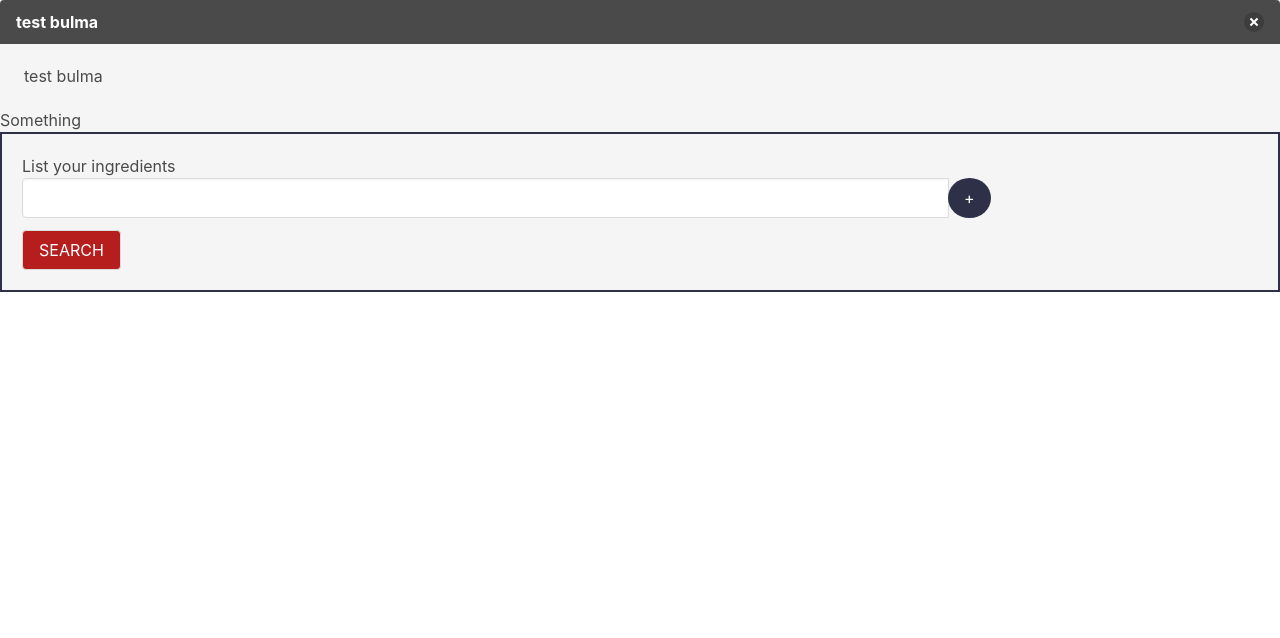
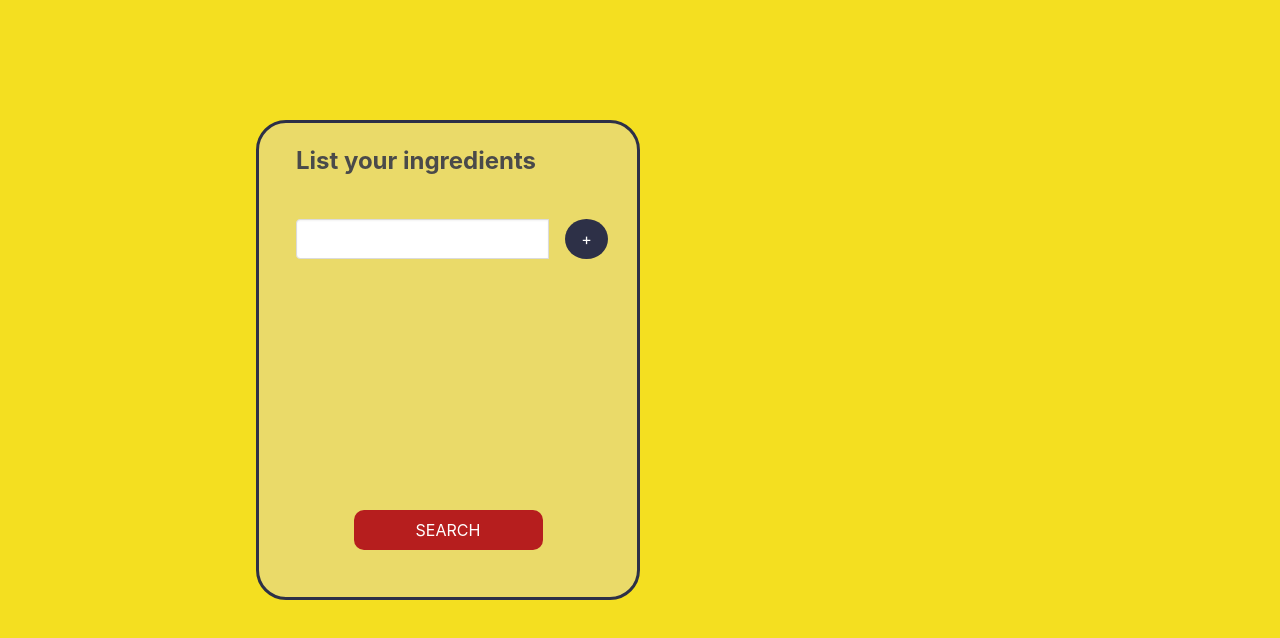
Before and after one commit to cl-lee/recipe-app, a React (Create React App) app: page / in a window 1280 px wide. Shown: the top 638 px of the page. Built offline with nearby package versions, Linux system fonts and the light colour scheme.

Commit message:
set main positioning of the form elements and set background-color with opacity

```diff
--- a/public/index.html
+++ b/public/index.html
@@ -9,6 +9,9 @@
       name="description"
       content="Web site created using create-react-app"
     />
+    <link rel="preconnect" href="https://fonts.googleapis.com">
+<link rel="preconnect" href="https://fonts.gstatic.com" crossorigin>
+<link href="https://fonts.googleapis.com/css2?family=Caveat&display=swap" rel="stylesheet">
     <link rel="apple-touch-icon" href="%PUBLIC_URL%/logo192.png" />
     <!--
       manifest.json provides metadata used when your web app is installed on a
--- a/src/App.js
+++ b/src/App.js
@@ -8,14 +8,9 @@ import SearchPage from "./Components/SearchPage";
 
 function App() {
   return (
-    <article className="message">
-      <div className="message-header">
-        <p>test bulma</p>
-        <button className="delete" aria-label="delete"></button>
-      </div>
-      <div className="message-body">test bulma</div>
+
     <SearchPage/>
-    </article>
+
   );
 }
 
--- a/src/Components/SearchForm/SearchForm.jsx
+++ b/src/Components/SearchForm/SearchForm.jsx
@@ -31,7 +31,7 @@ export default function SearchForm() {
         <>
             <form >
 
-                <h2>List your ingredients</h2>
+                <label>List your ingredients</label>
                 <div className="field has-addons">
                     <div className="control">
 
@@ -55,8 +55,10 @@ export default function SearchForm() {
                         </button>
                 </div>
                 <ul>
+
                     {ingredients.map(ingredient => (
-                        <li key={ingredients.indexOf(ingredient)}>{ingredient}
+
+                        <li className="li" key={ingredients.indexOf(ingredient)}>{ingredient}
 
                             <button
                                 id="remove-button"
--- a/src/Components/SearchForm/search-form.css
+++ b/src/Components/SearchForm/search-form.css
@@ -1,33 +1,72 @@
+body {
+    height: 100vh;
+    background-color: #F4DF20;
+    margin: 0;
+}
+
+
+
 #add-button {
     background-color: #2D3047;
     border-radius: 50%;
     color: white;
-    /* font-size: 16px; */
-    /* text-align: center; */
-    /* display: inline-block; */
+    margin-left: 5%;
     border: none;
-    /* cursor: pointer; */
 }
 
 #remove-button {
     background-color: #2D3047;
     border-radius: 50%;
     color: white;
+    position: absolute;
+    /* margin-left: 10%; */
+    right: 30%;
 
 }
 
 #search-button {
+    border: none;
+    border-radius: 10px;
     background-color: #B61E1E;
     color: white;
+    position: absolute;
+    bottom: 10%;
+    width: 50%;
+    left: 25%;
+
+
 }
 
 form {
-    display: block;
-    border: #2D3047 solid 2px;
+    position: absolute;
+    top: 15vh;
+    left: 20vw;
+    border: #2D3047 solid 3px;
+    border-radius: 30px;
     padding: 20px;
+    height: 60vh;
+    width: 30vw;
+    background-color: rgb(218, 210, 216, 0.4);
+
 
 }
+.field{
+    margin-top: 5vh;
+}
+.control {
+    margin-left: 5%;
 
-.control {
     width: 75%;
 }
+label {
+    font-size: 24px;
+    margin-left: 5%;
+    margin-top: 10vh;
+    font-weight: bold;
+}
+
+.li {
+    margin-top: 20px;
+    margin-left: 20%;
+    font-size: 20px;
+}
--- a/src/Components/SearchPage.js
+++ b/src/Components/SearchPage.js
@@ -4,7 +4,6 @@ import SearchForm from "./SearchForm/SearchForm";
 export default function SearchPage() {
     return (
       <>
-      <p>Something</p>
       <SearchForm/>
       </>
     );
--- a/src/index.css
+++ b/src/index.css
@@ -1,3 +1,4 @@
+
 body {
   margin: 0;
   font-family: -apple-system, BlinkMacSystemFont, 'Segoe UI', 'Roboto', 'Oxygen',
```
